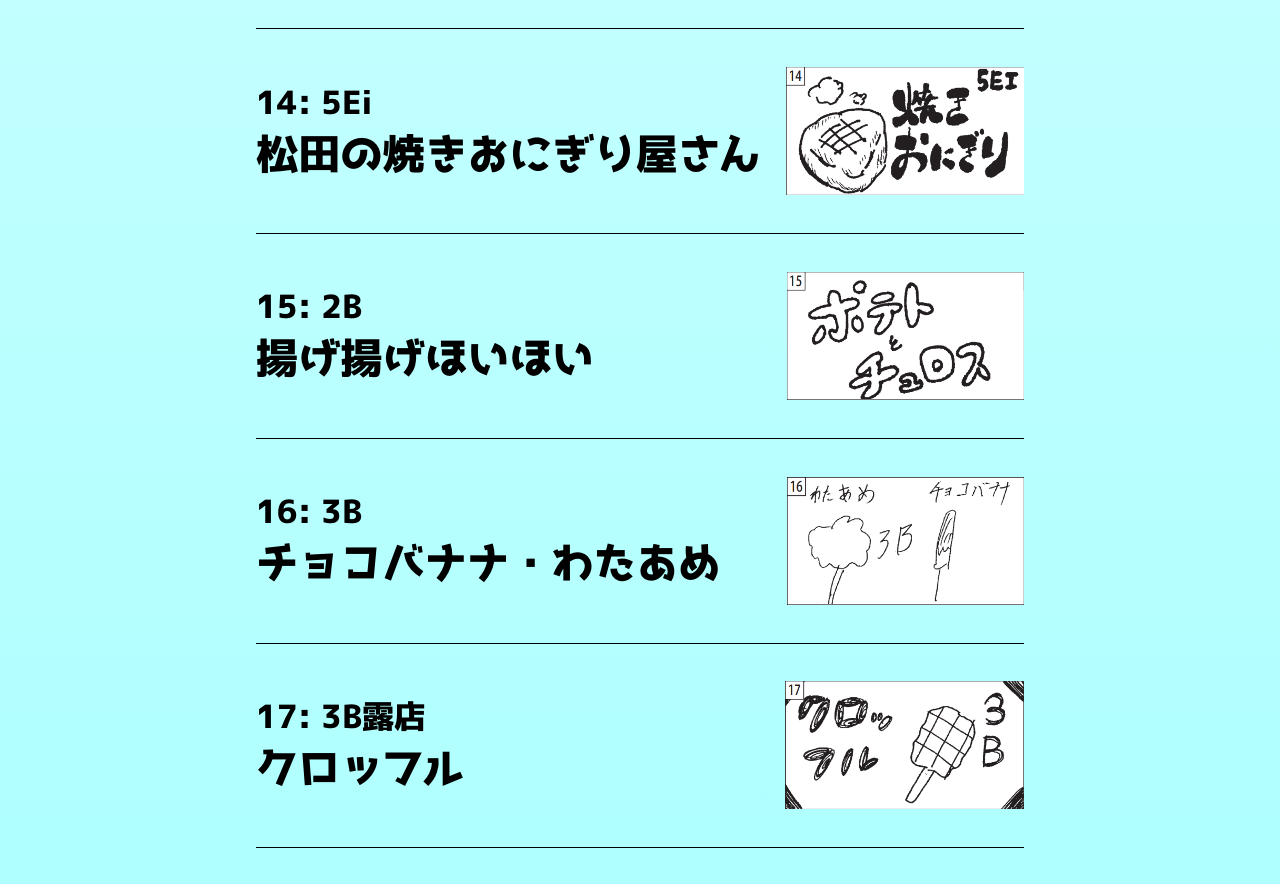
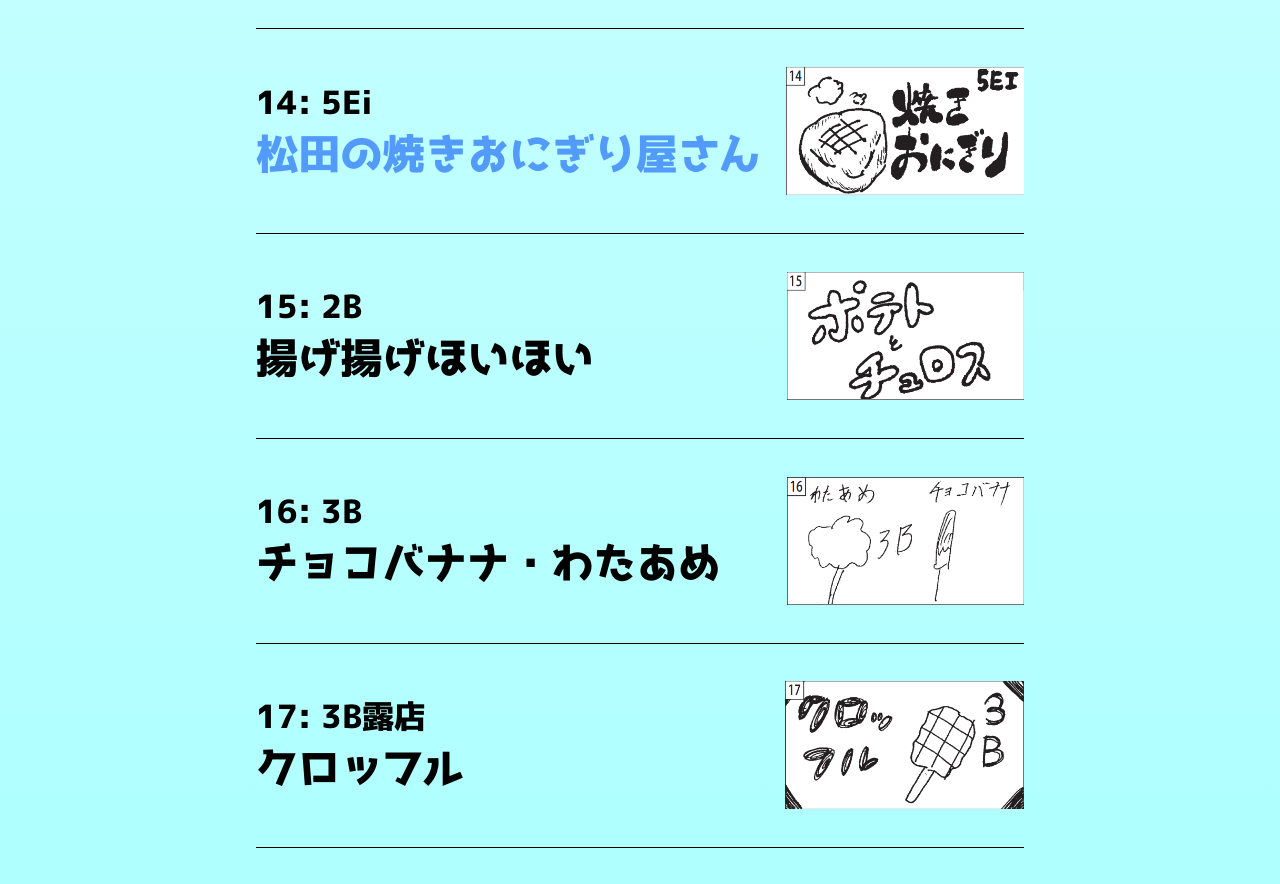
Before and after one commit to nitfc-festival-system-team/2023hp, a Next.js app: page /contents/stand in a window 1280 px wide. Shown: the part 2821-3705 px from the top of the page. Built offline with nearby package versions, Linux system fonts and the light colour scheme.

Commit message:
光った

```diff
--- a/src/components/StandList.tsx
+++ b/src/components/StandList.tsx
@@ -87,7 +87,14 @@ const StandItem = ({
           <span style={{ fontSize: "2.5vw" }}>{stand.number}:&nbsp;</span>
           <span style={{ fontSize: "2.5vw" }}>{stand.organizer}</span>
         </div>
-        <span style={{ fontSize: "3.3vw" }}>{stand.name}</span>
+        <span
+          style={{
+            fontSize: "3.3vw",
+            animation: stand.number === 14 ? "rainbow 1s infinite" : "none",
+          }}
+        >
+          {stand.name}
+        </span>
         <span style={{ fontSize: "1.7vw" }}>{stand.place}</span>
         {stand.url && (
           <span
```
